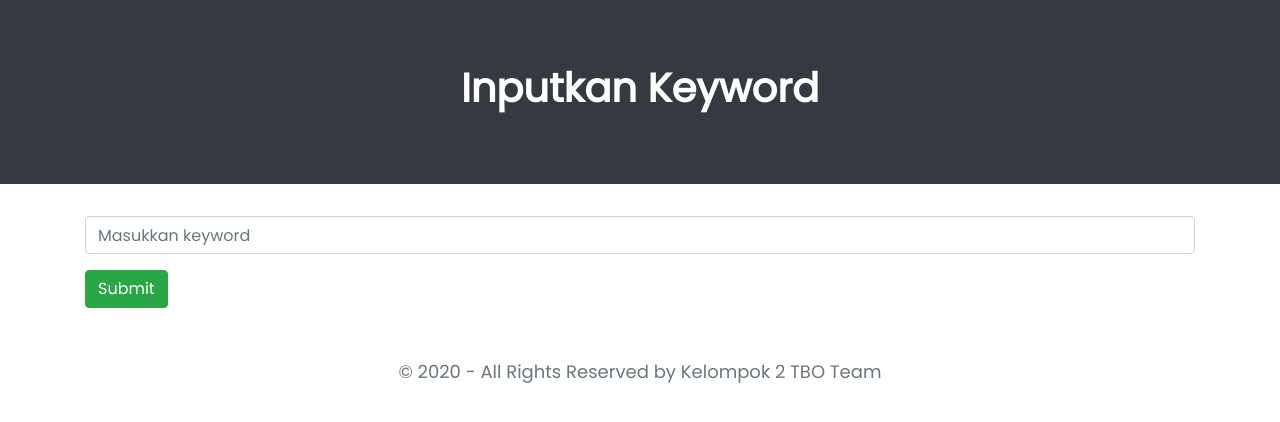
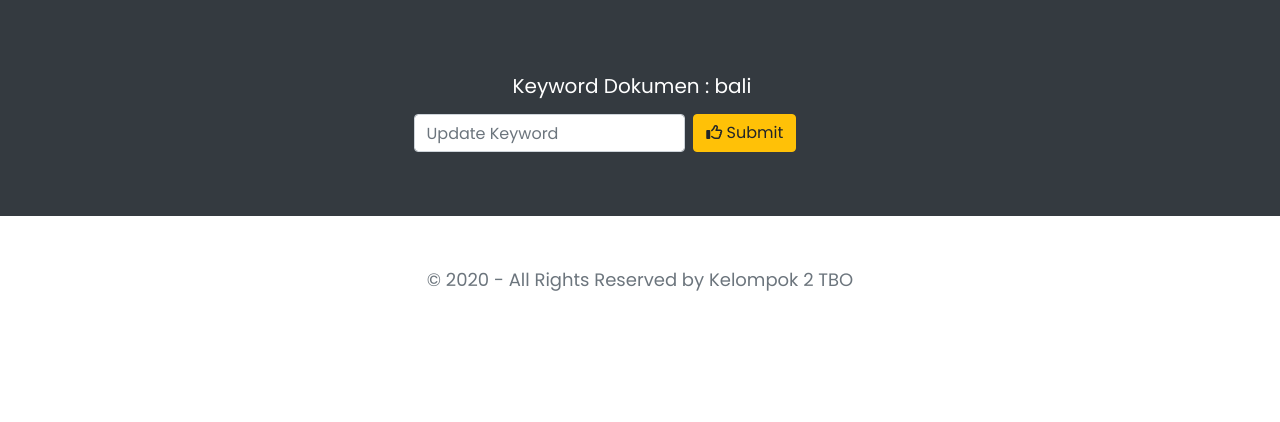
Before and after one commit to Guscanable/TBO, a PHP site: page /keyword.php?id=1 in a window 1280 px wide. Shown: the part 80-502 px from the top of the page. Run offline with PHP 8.4, Linux system fonts and the light colour scheme; data comes from the database, SQL or seed files in the repository; some libraries are stand-ins or nearby versions.

Commit message:
Update keyword.php

```diff
--- a/searchingNFA/keyword.php
+++ b/searchingNFA/keyword.php
@@ -1,4 +1,13 @@
 <!-- Simpan dalam format .php -->
+<?php
+// koneksi ke server
+$db = new mysqli("localhost", "root", "", "db_dokumen");
+$id = $_GET['id'];
+$query = "SELECT isi_keyword FROM keyword WHERE id=" . $id;
+$result = $db->query($query);
+$result = $result->fetch_assoc();
+?>
+
 <!DOCTYPE html>
 <html lang="en">
 
@@ -48,26 +57,23 @@
     </nav>
     <!-- End Navbar -->
 
-    <div class="jumbotron jumbotron-fluid search-wrapper bg-dark">
-        <h1 class="display-4 text-center text-white" data-aos="fade-down" data-aos-duration="2000">Inputkan Keyword</h1>
+    <!-- Start Jumbotron -->
+    <div class=" container-fluid jumbotron jumbotron-fluid search-wrapper bg-dark">
+        <div class="text-center" style="margin-top: 10px;" data-aos="fade-up" data-aos-duration="2000">
+            <h5 class="text-white mr-3">Keyword Dokumen : <?= $result['isi_keyword'] ?></h5>
+        </div>
+        <div class="d-flex justify-content-center mt-3" data-aos="fade-up" data-aos-duration="2000">
+            <form class="form-inline" action="">
+                <input class="form-control mr-2 rounded" style="width: 60% !important;" type="text" name="keyword" placeholder="Update Keyword" required>
+                <a href="" class="btn btn-warning"><i class="far fa-thumbs-up"></i>&nbsp;Submit</a>
+            </form>
+        </div>
     </div>
-
-    <!-- Start Form -->
-    <div class="container mb-5" data-aos="fade-up" data-aos-duration="2000">
-        <form action="#" id="keyword">
-            <input type="hidden" name="submit">
-            <div class="form-group">
-                <input type="keyword" class="form-control" name="keyword" id="keyword" placeholder="Masukkan keyword" autocomplete="off">
-                <button type="submit" name="submit" id="btn-update" class="btn btn-success btn-md mt-3 rounded">Submit</button>
-            </div>
-
-        </form>
-    </div>
-    <!-- End Form -->
+    <!-- End Jumbotron -->
 
     <!-- Start Footer -->
     <div class="footer">
-        <p class="text-secondary">&copy; 2020 - All Rights Reserved by Kelompok 2 TBO Team</p>
+        <p class="text-secondary">&copy; 2020 - All Rights Reserved by Kelompok 2 TBO</p>
     </div>
     <!-- End Footer -->
 
```
